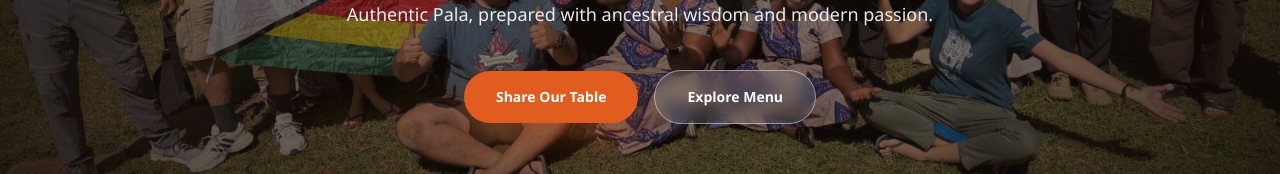
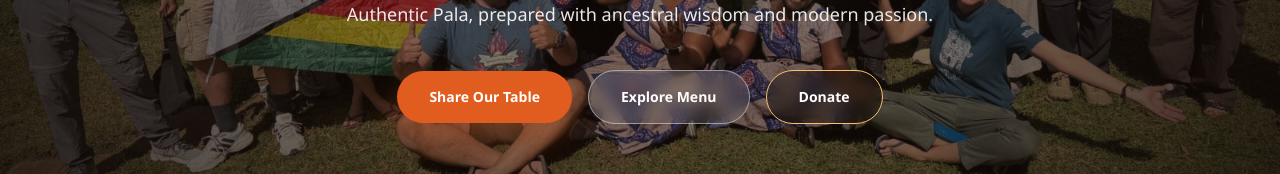
Before and after one commit to Amunikeqtip/Lusumpuko-Women-s-Club, a Next.js app in the folder web/: page / in a window 1280 px wide. Shown: the part 504-678 px from the top of the page. Built offline with nearby package versions, Linux system fonts and the light colour scheme; no server answers.

Commit message:
feat: add donate button to homepage

```diff
--- a/web/src/app/page.tsx
+++ b/web/src/app/page.tsx
@@ -124,6 +124,12 @@
                   className="rounded-full border border-white/45 bg-white/12 px-8 py-4 text-sm font-semibold text-white backdrop-blur transition hover:bg-white/18"
                 >
                   Explore Menu
+                </a>
+                <a
+                  href="/donate"
+                  className="rounded-full border border-[#f6c177] bg-[#1a120c]/40 px-8 py-4 text-sm font-semibold text-[#f6c177] backdrop-blur transition hover:bg-[#1a120c]/60"
+                >
+                  Donate
                 </a>
               </div>
             </div>
```
